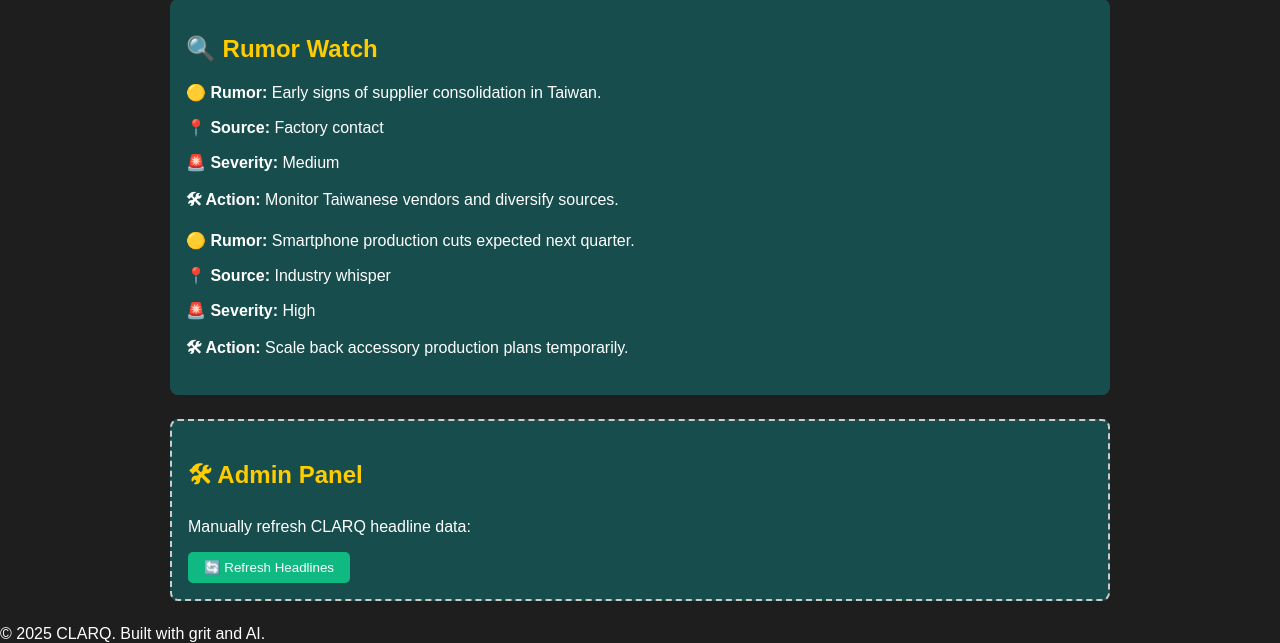
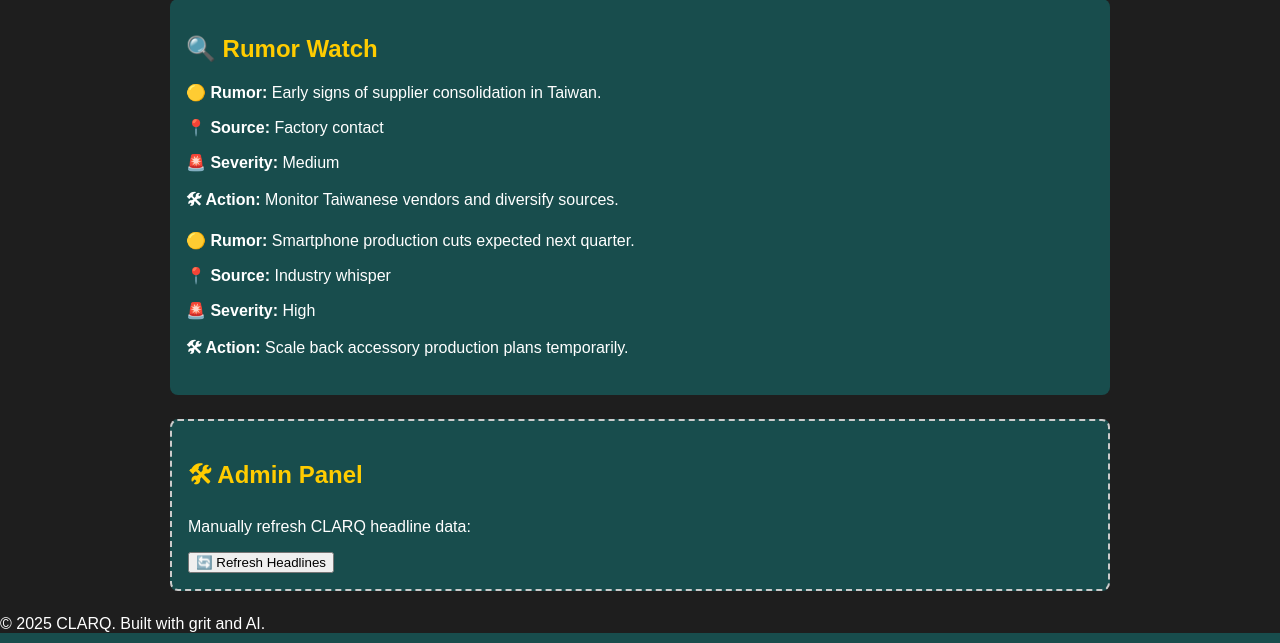
Before and after one commit to cgrizzzwald/clarq, a Flask app: page /dashboard in a window 1280 px wide. Shown: the part 1710-2353 px from the top of the page. Run offline with Flask 3, Linux system fonts and the light colour scheme; data that the repository does not hold is empty.

Commit message:
Update dashboard.html add debug to refresh

```diff
--- a/templates/dashboard.html
+++ b/templates/dashboard.html
@@ -52,9 +52,8 @@
       <p>Manually refresh CLARQ headline data:</p>
       <form action="/refresh-headlines" method="get" target="_blank">
         <input type="hidden" name="key" value="clarqbolt55" />
-        <button type="submit" style="background: #10b981; color: white; padding: 0.5rem 1rem; border-radius: 5px; border: none;">
-          🔄 Refresh Headlines
-        </button>
+        <input type="hidden" name="debug" value="true" />
+        <button type="submit">🔄 Refresh Headlines</button>
       </form>
     </div>
   </div>
```
